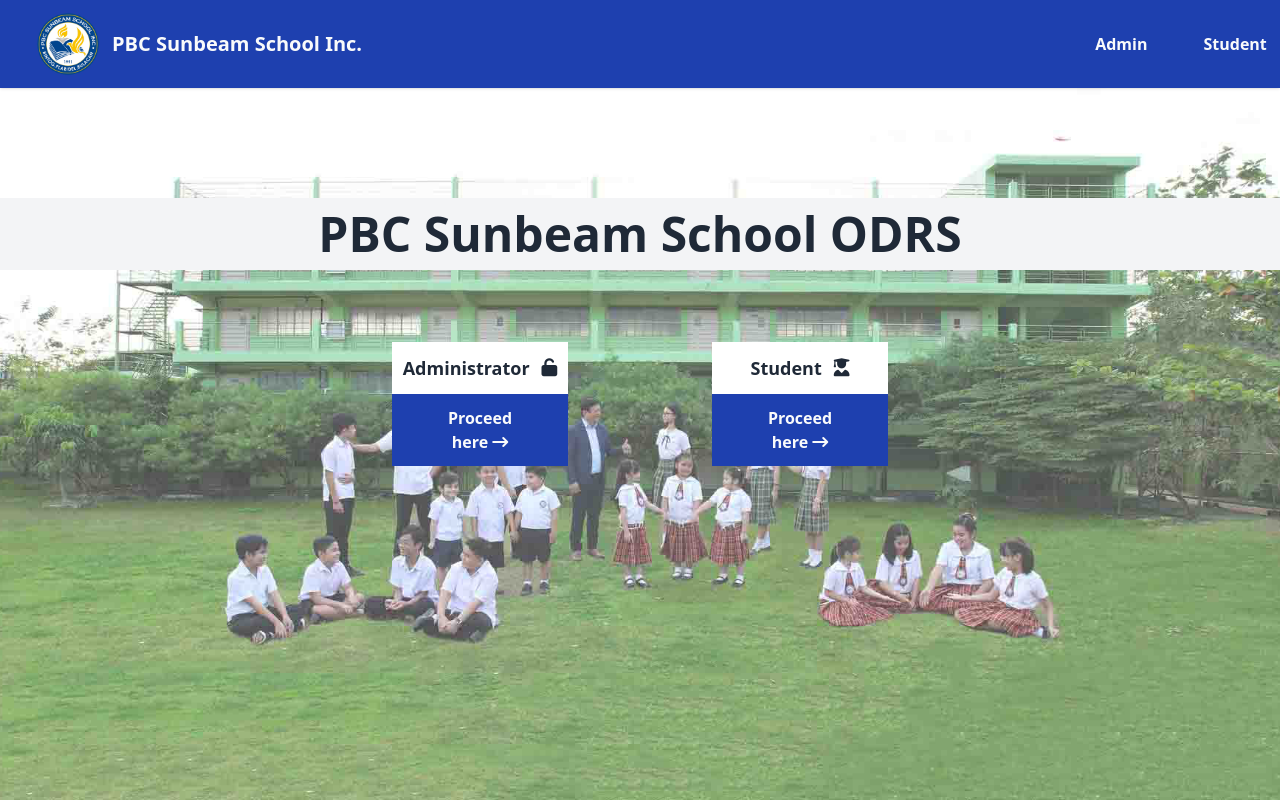
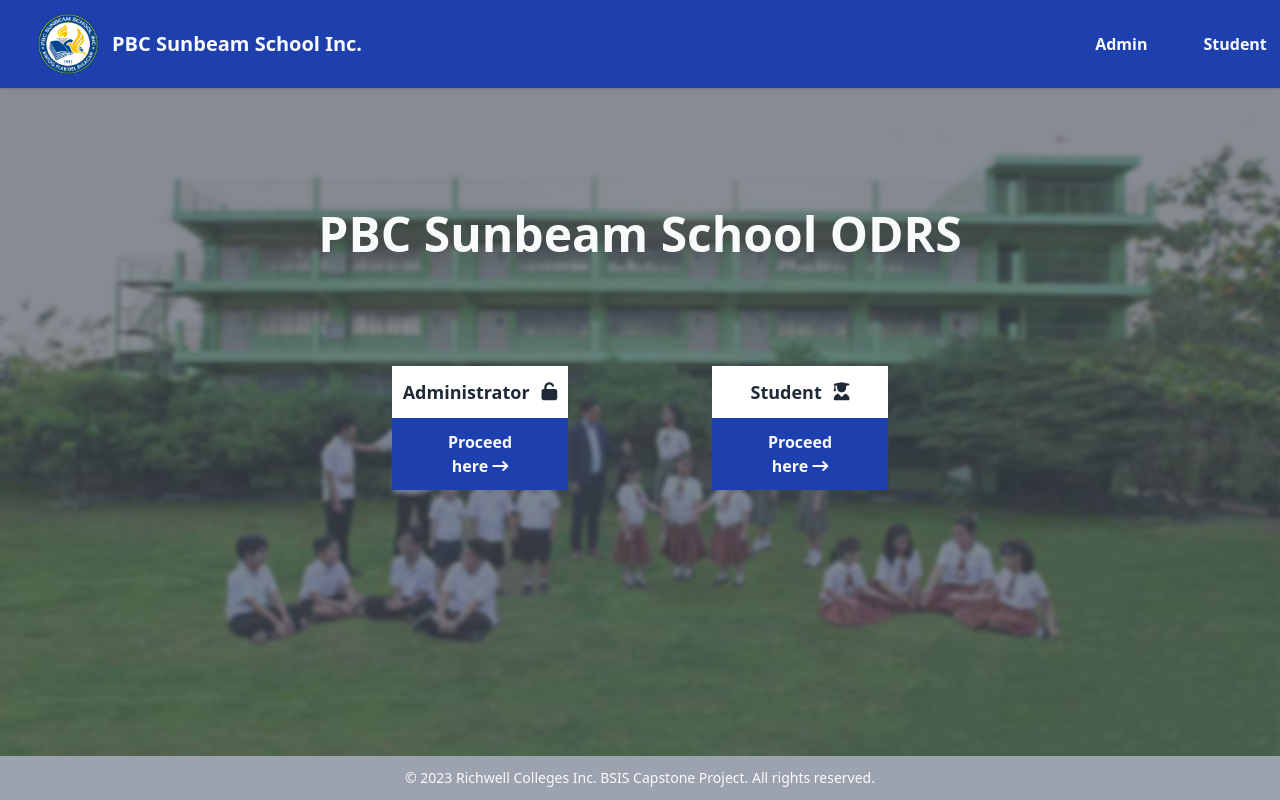
Before and after one commit to jltdev15/Online-Document-Request-System, a Vue app: page / in a window 1280 px wide. Built offline with nearby package versions, Linux system fonts and the light colour scheme; no server answers.

Commit message:
fix bg of some pages

```diff
--- a/src/App.vue
+++ b/src/App.vue
@@ -1,24 +1,13 @@
 <script setup>
-import TheHeader from './components/TheHeader.vue';
+import TheHeader from "./components/TheHeader.vue";
+import TheFooter from "./components/TheFooter.vue";
 </script>
 
 <template>
-<the-header></the-header>
-<template>
-  <section>
-      <div>
-          <h1>Welcome Admin!</h1>
-          <div>
-              <label for="">Username</label>
-              <input type="text" placeholder="Admin username">
-          </div>
-      </div>
-  </section>
-</template>
-<router-view></router-view>
+    <the-header></the-header>
+
+    <router-view> </router-view>
+    <the-footer></the-footer>
 </template>
 
-<style scoped>
-
-
-</style>
+<style scoped></style>
--- a/src/components/Admin/AdminDashboard.vue
+++ b/src/components/Admin/AdminDashboard.vue
@@ -4,11 +4,11 @@
       <h1>Welcome Admin</h1>
       <h2 class="text-3xl font-bold">Dashboard</h2>
     </header>
-    <div class="grid grid-cols-2 place-items-center gap-y-3 md:grid-cols-4 gap-x-3">
-      <div class="shadow-xl md:w-56 card bg-base-100">
-        <div class="card-body">
+    <div class="container grid grid-flow-row grid-cols-2 gap-2 justify-items-stretch md:grid-cols-4">
+      <div class="shadow-xl md:w-56 card bg-base-100 ">
+        <div class="flex flex-col card-body">
           <h2 class="card-title">Pending</h2>
-          <p class="text-2xl font-bold text-center">
+          <p class="p-3 text-xl font-bold text-center md:p-6 md:text-5xl">
             {{ adminStore.getPendingRequest }}
           </p>
           <!-- <div class="justify-end card-actions">
@@ -16,10 +16,10 @@
           </div> -->
         </div>
       </div>
-      <div class="shadow-xl md:w-56 card bg-base-100">
+      <div class="shadow-xl md:w-56 card bg-base-100 ">
         <div class="card-body">
           <h2 class="card-title">Approved</h2>
-          <p class="text-2xl font-bold text-center">
+          <p class="p-3 text-xl font-bold text-center md:p-6 md:text-5xl">
             {{ adminStore.getApproved }}
           </p>
           <!-- <div class="justify-end card-actions">
@@ -27,10 +27,10 @@
           </div> -->
         </div>
       </div>
-      <div class="shadow-xl md:w-56 card bg-base-100">
+      <div class="shadow-xl md:w-56 card bg-base-100 ">
         <div class="card-body">
           <h2 class="card-title">Processing</h2>
-          <p class="text-2xl font-bold text-center">
+          <p class="p-3 text-xl font-bold text-center md:p-6 md:text-5xl">
             {{ adminStore.getProcessing }}
           </p>
           <!-- <div class="justify-end card-actions">
@@ -38,10 +38,10 @@
           </div> -->
         </div>
       </div>
-      <div class="shadow-xl md:w-56 card bg-base-100">
+      <div class="shadow-xl md:w-56 card bg-base-100 ">
         <div class="card-body">
           <h2 class="card-title">Completed</h2>
-          <p class="text-2xl font-bold text-center">
+          <p class="p-3 text-xl font-bold text-center md:p-6 md:text-5xl">
             {{ adminStore.getCompleted }}
           </p>
           <!-- <div class="justify-end card-actions">
@@ -224,6 +224,7 @@
 const adminStore = useAdminStore();
 adminStore.getRequest();
 
+// setInterval(adminStore.getRequest(), 5000)
 const isCompleted = ref(false);
 
 const headers = [
--- /dev/null
+++ b/src/components/TheFooter.vue
@@ -0,0 +1,7 @@
+<template>
+    <div class=" md:fixed bottom-0  w-full bg-gray-400 z-[9999]">
+        <p class="py-3 text-sm text-center text-gray-50"> © 2023 Richwell Colleges Inc. BSIS Capstone Project. All rights
+            reserved.
+        </p>
+    </div>
+</template>
--- a/src/stores/StudentAuth.js
+++ b/src/stores/StudentAuth.js
@@ -20,7 +20,7 @@
       }
     } catch (err) {
       isAuthenticatedStudent.value = false;
-      console.log(err);
+      // console.log(err);
     }
   };
   const submitLogin = async (formData) => {
--- a/src/views/AdminLogin.vue
+++ b/src/views/AdminLogin.vue
@@ -1,12 +1,13 @@
 <template>
-  <section class="pt-24">
-    <div class="mx-auto lg:w-2/6">
+  <section class=" bg-[url('./images/pbc_logo.webp')]  bg-cover bg-center h-screen">
+    <div class="h-screen bg-gray-900 bg-opacity-50 rounded-lg blur-bg text-gray-50">
+      <div class="pt-32 mx-auto md:pt-16 lg:w-2/6">
         <h1 class="py-6 text-2xl font-bold text-center md:py-12 md:text-5xl">Welcome Admin!</h1>
         <form @submit.prevent="submitCredentials">
-        <div class="flex flex-col items-center justify-center py-6 rounded md:shadow lg:bg-gray-200">
+          <div class="flex flex-col items-center justify-center lg:pb-16 lg:pt-12 rounded-xl md:shadow lg:bg-gray-200">
             <label class="w-full max-w-xs form-control">
               <div class="label">
-              <span class="text-lg font-bold label-text">What is your Username?</span>
+                <span class="text-lg font-bold label-text text-gray-50 md:text-gray-500">What is your Username?</span>
               </div>
 
               <input type="text" placeholder="Type here" class="w-full max-w-xs input input-bordered"
@@ -14,7 +15,7 @@
             </label>
             <label class="w-full max-w-xs pt-3 form-control">
               <div class="label">
-              <span class="text-lg font-bold label-text">What is your Password?</span>
+                <span class="text-lg font-bold label-text text-gray-50 md:text-gray-500">What is your Password?</span>
               </div>
               <input type="password" placeholder="Type here" class="w-full input input-bordered" v-model.trim="adminpass"
                 required />
@@ -26,6 +27,7 @@
             </div>
           </div>
         </form>
+      </div>
     </div>
   </section>
 </template>
@@ -63,3 +65,10 @@
   }
 });
 </script>
+
+<style scoped>
+.blur-bg {
+  backdrop-filter: blur(5px);
+  /* Adjust the blur intensity */
+}
+</style>
--- a/src/views/HomeView.vue
+++ b/src/views/HomeView.vue
@@ -1,22 +1,25 @@
 <template>
   <div class="bg-[url('./images/home-bg.png')] bg-cover h-screen bg-center backdrop-blur-2xl z-[-999]">
-    <section class="sm:h-[80svh] pt-32 md:pt-24 flex justify-center items-center">
+    <div class="h-screen bg-gray-900 bg-opacity-50 rounded-lg blur-bg text-gray-50">
+      <section class="sm:h-[80svh] pt-32 md:pt-24 flex justify-center items-center ">
         <div class="w-full pb-0">
-        <h1 class="p-3 text-xl font-bold text-center bg-gray-100 backdrop-blur-2xl sm:text-5xl">
+          <h1 class="p-3 text-xl font-bold text-center py-9 sm:text-5xl">
             PBC Sunbeam School ODRS
           </h1>
           <div class="flex flex-col gap-12 p-6 mx-auto md:flex-row sm:w-3/6 justify-evenly">
             <div class="md:p-12">
-            <h2 class="flex items-center justify-center gap-3 py-3 text-lg font-bold text-center bg-white">Administrator<i
-                class="fa-solid fa-unlock"></i></h2>
+              <h2
+                class="flex items-center justify-center gap-3 py-3 text-lg font-bold text-center text-gray-800 bg-white">
+                Administrator<i class="fa-solid fa-unlock"></i></h2>
               <router-link to="/admin_login"
                 class="inline-block w-full py-3 font-bold text-center bg-blue-800 hover:bg-blue-700 transistion-all px-9 text-gray-50">
                 Proceed here <i class="fa-solid fa-arrow-right-long"></i>
               </router-link>
             </div>
             <div class="md:p-12">
-            <h2 class="flex items-center justify-center gap-3 py-3 text-lg font-bold text-center bg-white">Student<i
-                class="fa-solid fa-user-graduate"></i></h2>
+              <h2
+                class="flex items-center justify-center gap-3 py-3 text-lg font-bold text-center text-gray-800 bg-white">
+                Student<i class="fa-solid fa-user-graduate"></i></h2>
               <router-link to="/student_login"
                 class="inline-block w-full py-3 font-bold text-center bg-blue-800 hover:bg-blue-700 transistion-all px-9 text-gray-50">
                 Proceed here <i class="fa-solid fa-arrow-right-long"></i>
@@ -25,6 +28,7 @@
           </div>
         </div>
       </section>
+    </div>
   </div>
 </template>
 
@@ -51,3 +55,9 @@
   }
 });
 </script>
+<style scoped>
+.blur-bg {
+  backdrop-filter: blur(2px);
+  /* Adjust the blur intensity */
+}
+</style>
--- a/src/views/StudentLogin.vue
+++ b/src/views/StudentLogin.vue
@@ -1,19 +1,20 @@
 <template>
-  <section class="pt-24">
-    <div class="mx-auto lg:w-2/6">
+  <section class=" bg-[url('./images/pbc_logo.webp')]  bg-cover bg-center h-screen">
+    <div class="h-screen bg-gray-900 bg-opacity-50 rounded-lg blur-bg text-gray-50">
+      <div class="mx-auto pt-28 md:pt-16 lg:w-2/6">
         <h1 class="py-4 text-2xl font-bold text-center sm:py-12 lg:text-5xl">Welcome Student!</h1>
         <form @submit.prevent="submitCredentials">
-        <div class="flex flex-col items-center justify-center py-6 rounded-md md:shadow md:bg-gray-200">
+          <div class="flex flex-col items-center justify-center py-6 rounded-2xl md:shadow md:bg-gray-200">
             <label class="w-full max-w-xs form-control">
               <div class="label">
-              <span class="text-lg font-bold label-text">What is your Username?</span>
+                <span class="text-lg font-bold label-text text-gray-50 md:text-gray-500">What is your Username?</span>
               </div>
               <input v-model.trim="studentUser" type="text" placeholder="Type here" required
                 class="w-full max-w-xs input input-bordered" />
             </label>
             <label class="w-full max-w-xs form-control">
               <div class="label">
-              <span class="text-lg font-bold label-text">What is your Password?</span>
+                <span class="text-lg font-bold label-text text-gray-50 md:text-gray-500">What is your Password?</span>
               </div>
               <input v-model.trim="studentPass" type="password" placeholder="Type here" required
                 class="w-full max-w-xs input input-bordered" />
@@ -24,11 +25,13 @@
               </button>
             </div>
             <div class="w-full max-w-xs pb-3 sm:max-w-lg md:px-20">
-            <p class="py-3 text-center">Dont have an account?</p>
-            <router-link to="/student_registration" class="w-full text-lg btn btn-outline">Register</router-link>
+              <p class="py-3 text-center text-gray-50 md:text-gray-500">Dont have an account?</p>
+              <router-link to="/student_registration"
+                class="w-full text-lg btn btn-outline text-gray-50 md:text-gray-500">Register</router-link>
             </div>
           </div>
         </form>
+      </div>
     </div>
   </section>
 </template>
@@ -63,3 +66,10 @@
   }
 });
 </script>
+
+<style scoped>
+.blur-bg {
+  backdrop-filter: blur(5px);
+  /* Adjust the blur intensity */
+}
+</style>
```
Also changed, not shown: src/components/TheHeader.vue (+0 -10 lines). Lines whose indentation alone changed are shown as unchanged.
